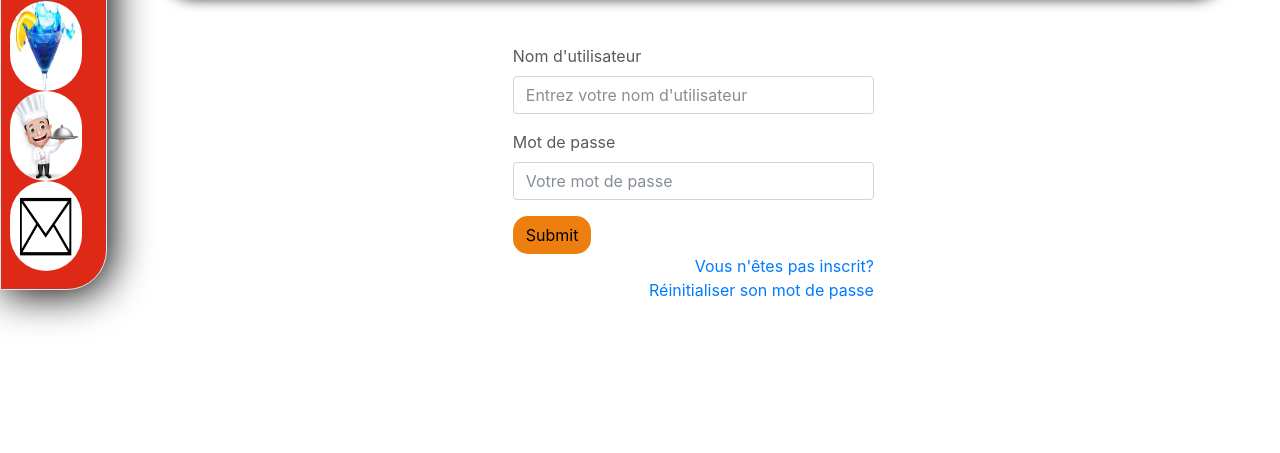
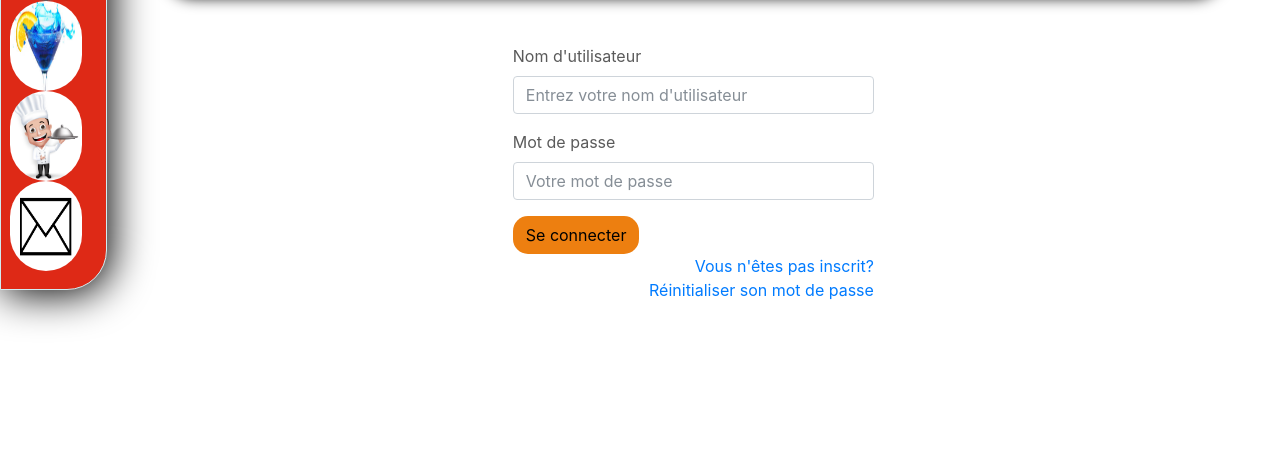
Before and after one commit to metaXIII/BTS2018-PPE1, a PHP site: page /login.php in a window 1280 px wide. Shown: the part 90-543 px from the top of the page. Run offline with PHP 8.4, Linux system fonts and the light colour scheme; data that the repository does not hold is empty; some libraries are stand-ins or nearby versions.

Commit message:
fix user Connection and change value submit login.php

```diff
--- a/www/login.php
+++ b/www/login.php
@@ -47,7 +47,7 @@ if (isset($_GET['disconnect'])) {
                 <label for="password">Mot de passe</label>
                 <input type="password" class="form-control" name="password" placeholder="Votre mot de passe">
             </div>
-            <button type="submit" class="btn btn-orange">Submit</button>
+            <button type="submit" class="btn btn-orange">Se connecter</button>
         </form>
         <p class="text-right">
             <a href="new-user.php">Vous n'êtes pas inscrit?</a>
--- a/www/new-user.php
+++ b/www/new-user.php
@@ -7,7 +7,6 @@
  */
 
 require 'fonctions/fonction.php';
-var_dump($userIsConnected);
 ?>
 
 <!doctype html>
--- a/www/recherche.php
+++ b/www/recherche.php
@@ -34,6 +34,7 @@ $total = $result['nombre'];
     <div class="row row-offcanvas row-offcanvas-right mr-auto ml-auto ml-5 pr-0 mb-5 col-lg-12 col-sm-12
     fondCuisine">
         <?php require 'includes/menu.php'; ?>
+        <?php require 'includes/recherche.php'; ?>
     </div>
     <div id="paginationInfo" style="text-align: center">
         <div id="pageInfoSelect">
```
